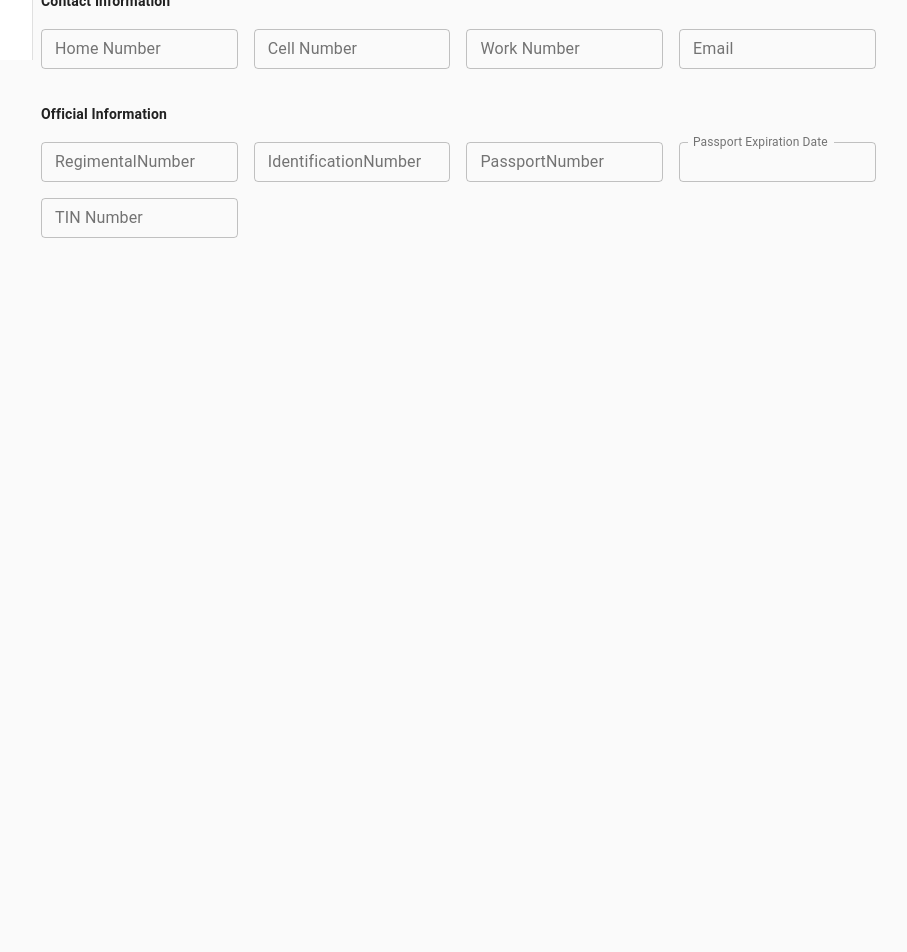
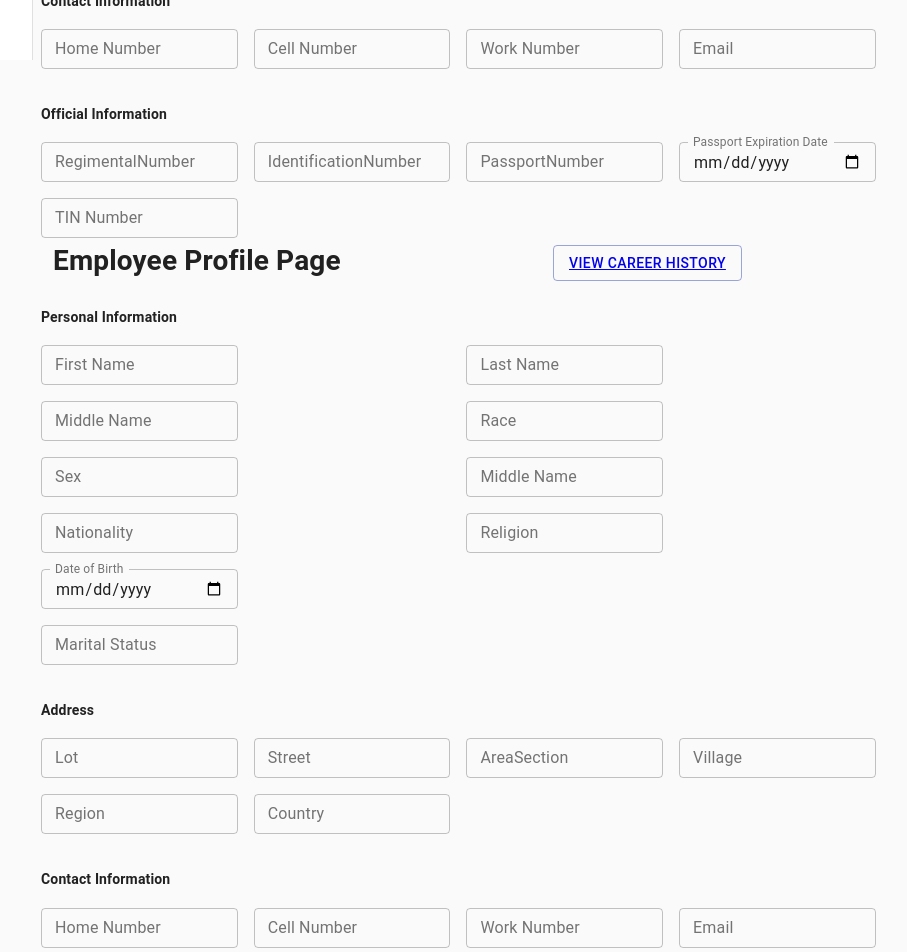
Before and after one commit to Arrianna/GDF-hrms-frontend, a React (Create React App) app in the folder front-end/gdf-hrms/: page / in a window 1280 px wide. Shown: the part 740-1692 px from the top of the page, without its empty margins (207-1114 px from the left). Before the commit the page ends 990 px from the top, so only its background shows below. Built offline with nearby package versions, Linux system fonts and the light colour scheme; no server answers.

Commit message:
Fixed routing issue with empPI page

```diff
--- a/front-end/gdf-hrms/src/App.js
+++ b/front-end/gdf-hrms/src/App.js
@@ -49,12 +49,12 @@ const App = () => {
       <BrowserRouter>
         <ResponsiveDrawer>
           <Route path="/" exact component={EmployeeProfileLayout}/>
-          {/*<Route path="/" exact render={(props) => (<><EmployeeProfileLayout employeePIs={employeePI}/></>)}/>*/}
+          <Route path="/" exact render={(props) => (<><EmployeeProfileLayout employeePIs={employeePI}/></>)}/>
           <Route path="/employee-profile" exact component={EmployeeProfileLayout} />
+          <Route path="/employee-history" exact component={CareerHistoryLayout} />
+          <Route path="/search-page" exact component={SearchPage} />
           <Route path="/employee-profile/:regNum" exact component={EmployeeProfileLayout} />
-          <Route path="/employee-history" exact component={CareerHistoryLayout} />
           <Route path="/employee-history/:regNum" exact component={CareerHistoryLayout} />
-          <Route path="/search-page" exact component={SearchPage} />
       </ResponsiveDrawer>
       </BrowserRouter>
     </div>
--- a/front-end/gdf-hrms/src/components/EmployeeProfileComponents/OfficialInformationForm.js
+++ b/front-end/gdf-hrms/src/components/EmployeeProfileComponents/OfficialInformationForm.js
@@ -42,7 +42,7 @@ export default function OfficialInformationForm(employeePI) {
         </div>
         <div>
           <Grid item xs={2}>
-            <TextField id="PassportExpirationDate" label="Passport Expiration Date" variant="outlined" size="small" InputLabelProps={{ shrink: true,}} type="text" value={employeePI.employeeInfo.passportExpirationDate}/>
+            <TextField id="PassportExpirationDate" label="Passport Expiration Date" variant="outlined" size="small" InputLabelProps={{ shrink: true,}} type="date" value={employeePI.employeeInfo.passportExpirationDate}/>
           </Grid >
         </div>
         <div>
--- a/front-end/gdf-hrms/src/components/EmployeeProfileComponents/PersonalInformationForm.js
+++ b/front-end/gdf-hrms/src/components/EmployeeProfileComponents/PersonalInformationForm.js
@@ -2,6 +2,7 @@ import React from 'react';
 import { makeStyles } from '@material-ui/core/styles';
 import Grid from '@material-ui/core/Grid';
 import TextField from '@material-ui/core/TextField';
+import Moment from 'react-moment';
 
 const useStyles = makeStyles((theme) => ({
   root: {
@@ -53,7 +54,7 @@ export default function PersonalInformationForm(employeeInfo) {
         </div>
         <div>
           <Grid item xs={2}>
-            <TextField id="dateOfBirth" label="Date of Birth" variant="outlined" InputLabelProps={{ shrink: true,}} size="small" type="text" value={employeeInfo.employeeInfo.dateOfBirth}/>
+            <TextField id="dateOfBirth" label="Date of Birth" variant="outlined" InputLabelProps={{ shrink: true,}} size="small" type="date" value={employeeInfo.employeeInfo.dateOfBirth}/>
             <TextField id="Marital Status" label="Marital Status" variant="outlined" size="small" value={employeeInfo.employeeInfo.maritalStatus} />
           </Grid >
         </div>
--- a/front-end/gdf-hrms/src/components/EmployeeProfileLayout.js
+++ b/front-end/gdf-hrms/src/components/EmployeeProfileLayout.js
@@ -42,8 +42,10 @@ export default function EmployeeProfileLayout(props) {
 
   useEffect(() => {
       const getEmpInfo = async () => {
+      if(regNumber){
       const info = await Axios.get("/regnumber/" + regNumber);
       setEmployeeInfo(info.data);
+      }
     };
     getEmpInfo();
   }, [regNumber]);
--- a/front-end/gdf-hrms/src/components/SearchPageComponents/SearchByOtherCriteriaForm.js
+++ b/front-end/gdf-hrms/src/components/SearchPageComponents/SearchByOtherCriteriaForm.js
@@ -37,14 +37,17 @@ export default function SearchByOtherCriteriaForm(props) {
         <Card>
           <CardContent className={classes.cardcontents}>
             <form className={classes.form} align='center' onSubmit={handleSubmit(props.onSubmit)}>
-              <TextField name='fName' label='First Name' variant='outlined' margin='normal' defaultValue={''} inputRef={register({ maxLength: 25 })}/>
-              {errors.fName && errors.regNum.type === 'maxLength' && (<p className={classes.paragraphColor}>A maximum of 25 characters required</p>)}
+              <TextField name='fName' label='First Name' variant='outlined' margin='normal' defaultValue={''} inputRef={register({ required: true, maxLength: 25 })}/>
+              {errors.fName && errors.fName.type === 'maxLength' && (<p className={classes.paragraphColor}>A maximum of 25 characters only!</p>)}
+              {errors.fName && errors.fName.type === 'required' && (<p className={classes.paragraphColor}>First name is required!</p>)}
               <br />
-              <TextField name='lName' label='Last Name' variant='outlined' margin='normal' defaultValue={''} inputRef={register({ maxLength: 25 })}/>
-              {errors.lName && errors.regNum.type === 'maxLength' && (<p className={classes.paragraphColor}>A maximum of 25 characters required</p>)}
+              <TextField name='lName' label='Last Name' variant='outlined' margin='normal' defaultValue={''} inputRef={register({ required: true, maxLength: 25 })}/>
+              {errors.lName && errors.lName.type === 'maxLength' && (<p className={classes.paragraphColor}>A maximum of 25 characters only!</p>)}
+              {errors.lName && errors.lName.type === 'required' && (<p className={classes.paragraphColor}>Last name is required!</p>)}
               <br />
-              <TextField name='position' label='Rank' variant='outlined' margin='normal' defaultValue={''} inputRef={register({ maxLength: 25 })}/>
-              {errors.rank && errors.regNum.type === 'maxLength' && (<p className={classes.paragraphColor}>A maximum of 25 characters required</p>)}
+              <TextField name='position' label='Rank' variant='outlined' margin='normal' defaultValue={''} inputRef={register({ required: true, maxLength: 25 })}/>
+              {errors.position && errors.position.type === 'maxLength' && (<p className={classes.paragraphColor}>A maximum of 25 characters only!</p>)}
+              {errors.position && errors.position.type === 'required' && (<p className={classes.paragraphColor}>First name is required!</p>)}
               <br />
               <Button type='submit' color='primary' variant='contained'>Search<SearchIcon /></Button>
             </form>
--- a/front-end/gdf-hrms/src/components/SearchPageComponents/SearchByRegimentNumberForm.js
+++ b/front-end/gdf-hrms/src/components/SearchPageComponents/SearchByRegimentNumberForm.js
@@ -37,7 +37,7 @@ export default function SearchByRegimentNumberForm(props) {
         <Card>
           <CardContent className={classes.cardcontents}>
             <form className={classes.form} align='center' onSubmit={handleSubmit(props.onSubmit)}>
-              <TextField name='regNum' label='Regiment Number' variant='outlined' margin='normal' defaultValue={''} inputRef={register({ required: true, minLength: 6, maxLength: 6, type: "number", pattern: /^[0-9]+$/i })}/>
+              <TextField required name='regNum' label='Regiment Number' variant='outlined' margin='normal' defaultValue={''} inputRef={register({ required: true, minLength: 6, maxLength: 6, type: "number", pattern: /^[0-9]+$/i })}/>
               {errors.regNum && errors.regNum.type === 'required' && (<p className={classes.paragraphColor}>Regiment Number is required</p>)}
               {errors.regNum && errors.regNum.type === 'minLength' && (<p className={classes.paragraphColor}>A minimum of 6 numbers required</p>)}
               {errors.regNum && errors.regNum.type === 'maxLength' && (<p className={classes.paragraphColor}>A maximum of 6 numbers required</p>)}
```
Also changed, not shown: 1 other file (tests, documents, lock files or other folders).
